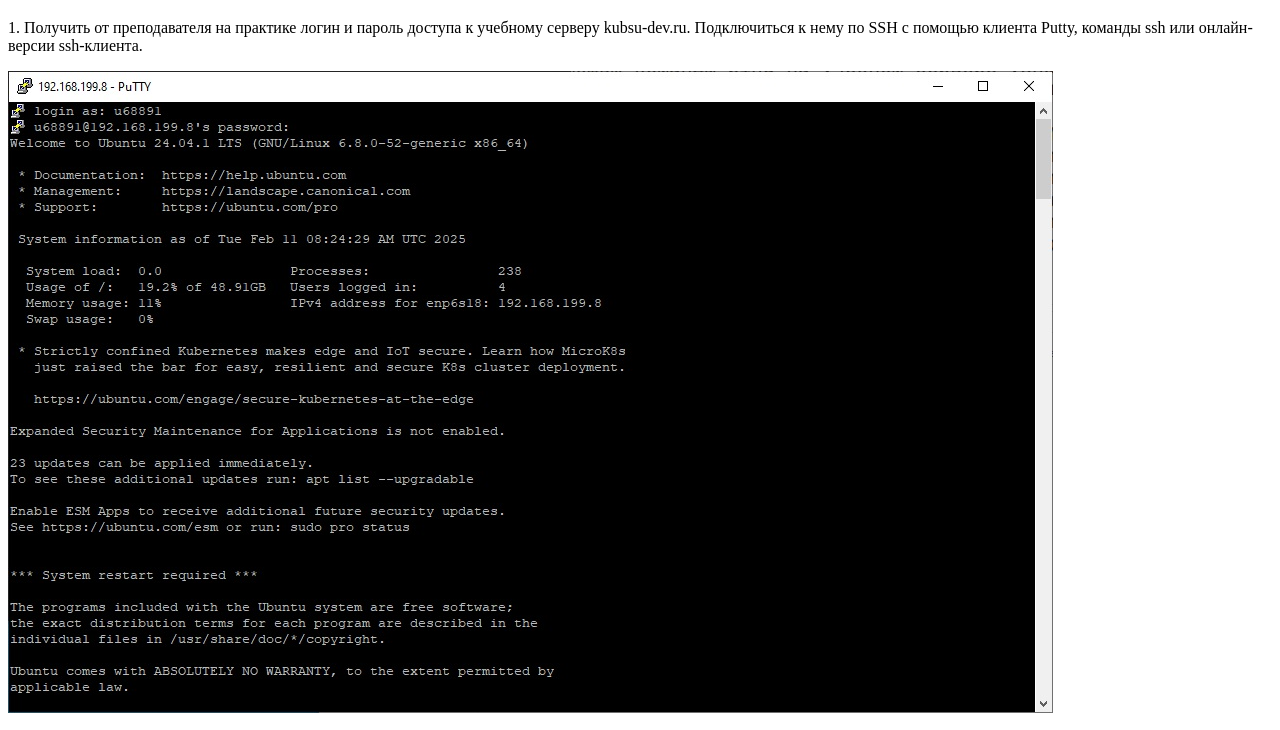
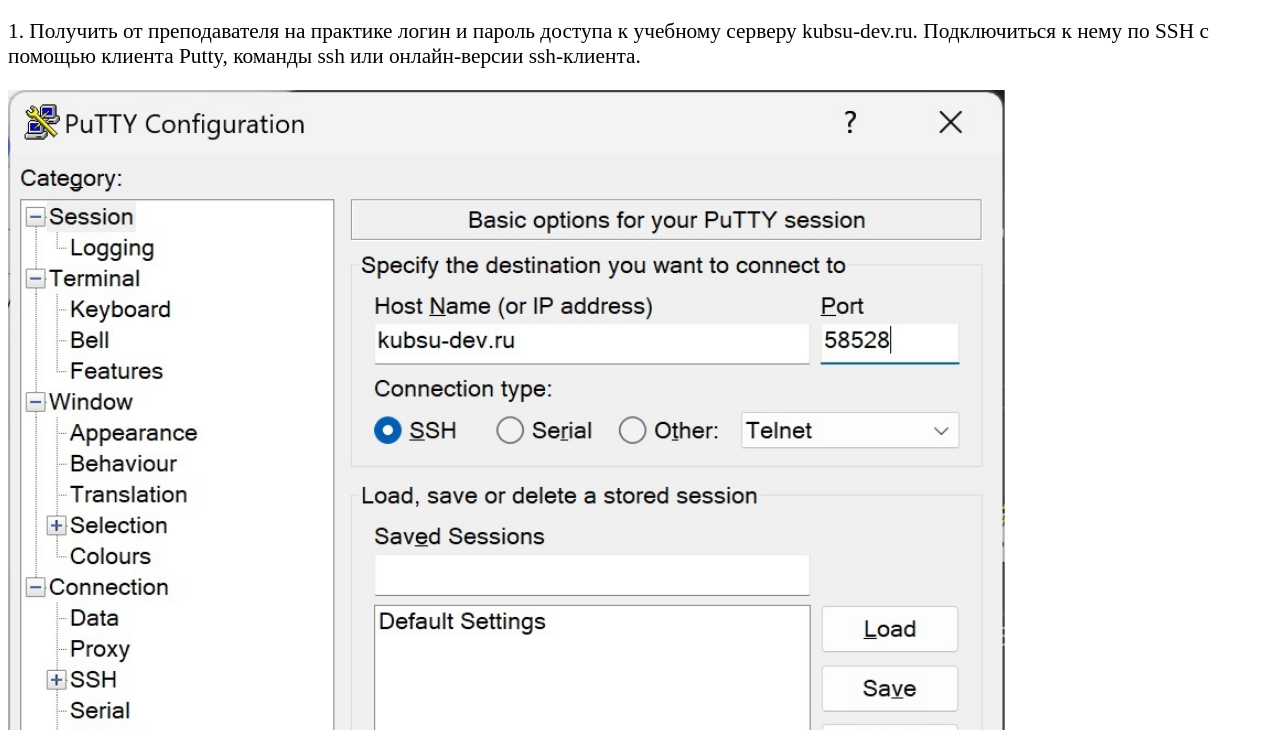
Before and after one commit to e-tskhe/backend-1, a plain HTML site: page backend ex.1/index.html in a window 1280 px wide. Shown: the part 61-791 px from the top of the page. Drawn offline with Linux system fonts and the light colour scheme.

Commit message:
added screen with mx

```diff
--- a/backend ex.1/index.html
+++ b/backend ex.1/index.html
@@ -5,12 +5,22 @@
     <meta name="viewport" content="width=device-width, initial-scale=1.0">
     <title>Задание 1</title>
 </head>
+<style>
+    img {
+        width: 1000px;
+    }
+    p {
+        font-size: 16pt;
+    }
+</style>
+
 <body>
     <h1>Задание 1</h1>
 
     <p>1. Получить от преподавателя на практике логин и пароль доступа к учебному
         серверу kubsu-dev.ru. Подключиться к нему по SSH с помощью клиента
         Putty, команды ssh или онлайн-версии ssh-клиента.</p>
+    <img src="img/1.jpg">
     <img src="img/2.jpg">
 
 
@@ -22,6 +32,7 @@
     <p>3. С помощью команды nslookup узнать A-записи и MX-записи домена kubsu.ru и
         kubsu-dev.ru</p>
     <img src="img/4.jpg">
+    <img src="img/4+.jpg">
 
     <p>4. С помощью команды whois узнать дату регистрации домена kubsu.ru и kubsu-dev.ru, добавить скриншоты в git-репозитарий задания.
     </p>
```
Also changed, not shown: backend ex.1/img/1.jpg (added), backend ex.1/img/3.jpg, backend ex.1/img/4+.jpg (added), backend ex.1/img/4.jpg, backend ex.1/img/5.jpg.
